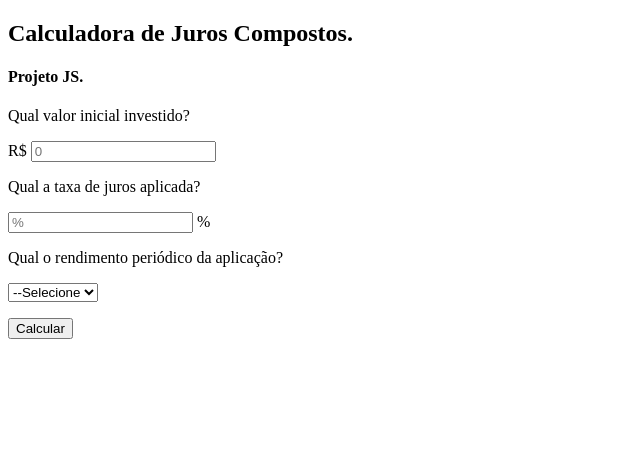
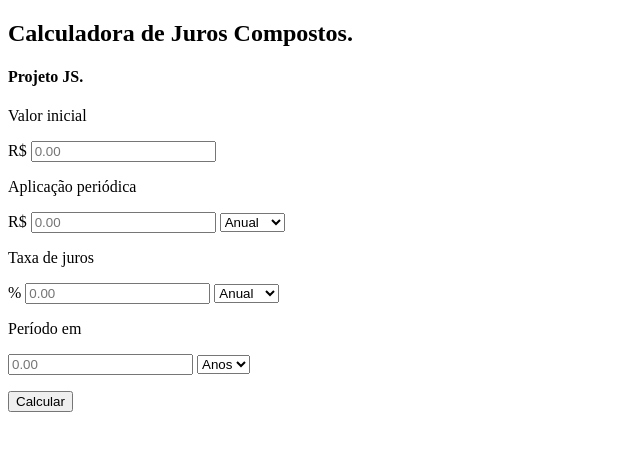
Before and after one commit to nicolassegatto/calculadoraJurosCompostos, a plain HTML site: page index.html in a window 1280 px wide. Shown: the whole page, without its empty margins (0-640 px from the left). Drawn offline with Linux system fonts and the light colour scheme.

Commit message:
index pronto

```diff
--- a/index.html
+++ b/index.html
@@ -15,26 +15,42 @@
         <section>
             <form>
                 <label for="initialValue">
-                    <p>Qual valor inicial investido?</p>
+                    <p>Valor inicial</p>
                 </label>
                 <p>
-                    R$ <input type="number" placeholder="0" name="initialValue" id="initialValue">
+                    R$ <input type="number" placeholder="0.00" name="initialValue" id="initialValue">
+                </p>
+                <label for="repeat">
+                    <p>Aplicação periódica</p>
+                </label>
+                <p>
+                    R$ <input type="number" placeholder="0.00" name="repeat" id="repeat">
+                    <select name="repeat" id="repeat">
+                        <option value="dia">Diário</option>
+                        <option value="mes">Mensal</option>
+                        <option value="ano" selected>Anual</option>
+                    </select>
                 </p>
                 <label for="taxa">
-                    <p>Qual a taxa de juros aplicada?</p>
+                    <p>Taxa de juros</p>
                 </label>
                 <p>
-                    <input type="number" placeholder="%" name="taxa" id="taxa"> %
+                    % <input type="number" placeholder="0.00" name="taxa" id="taxa">
+                    <select name="taxa" id="taxa">
+                        <option value="dia">Diário</option>
+                        <option value="mes">Mensal</option>
+                        <option value="ano" selected>Anual</option>
+                    </select>
                 </p>
-                <label for="type">
-                    <p>Qual o rendimento periódico da aplicação?</p>
+                <label for="periodo">
+                    <p>Período em</p>
                 </label>
                 <p>
-                    <select name="type" id="type">
-                        <option disabled selected>--Selecione</option>
-                        <option value="dia">Diário</option>
-                        <option value="mes">Mensal</option>
-                        <option value="ano">Anual</option>
+                    <input type="number" placeholder="0.00" name="periodo" id="periodo">
+                    <select name="periodo" id="periodo">
+                        <option value="dia">Dias</option>
+                        <option value="mes">Mês</option>
+                        <option value="ano" selected>Anos</option>
                     </select>
                 </p>
                 <button type="submit">Calcular</button>
```
